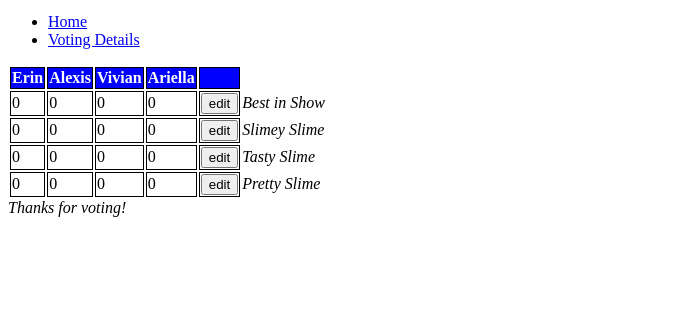
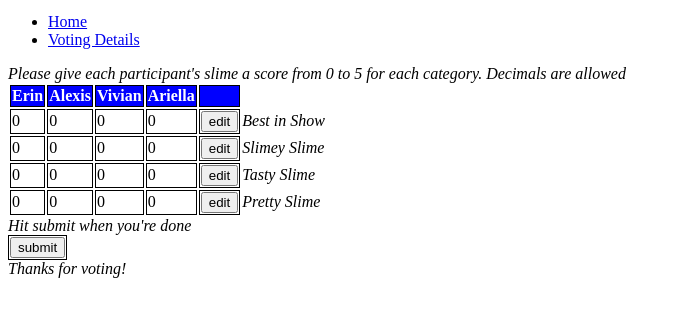
Before and after one commit to karuneshs21/karuneshs21.github.io, a plain HTML site: page index.html in a window 1280 px wide. Shown: the part 101-418 px from the top of the page, without its empty margins (0-681 px from the left). Drawn offline with nearby package versions, Linux system fonts and the light colour scheme.

Commit message:
website 2.4 add submit button

```diff
--- a/index.html
+++ b/index.html
@@ -29,7 +29,7 @@
 				</ul>
 			</div>
 		</nav>
-
+		<em>Please give each participant's slime a score from 0 to 5 for each category. Decimals are allowed</em>
 		<div class="table">
 			<div class="thead">
 				<div class="tr">
@@ -75,6 +75,8 @@
 				</form>
 			</div>
 		</div>
+		<em>Hit submit when you're done</em>
+		<div class="td action"><button type="button" onclick="submit(this);">submit</button></div>
 		<em>Thanks for voting!</em>
 		<script type="text/javascript" src="https://ajax.googleapis.com/ajax/libs/jquery/1.7.1/jquery.min.js"></script>
 		<script type="text/javascript" src="app.js"></script>
```
